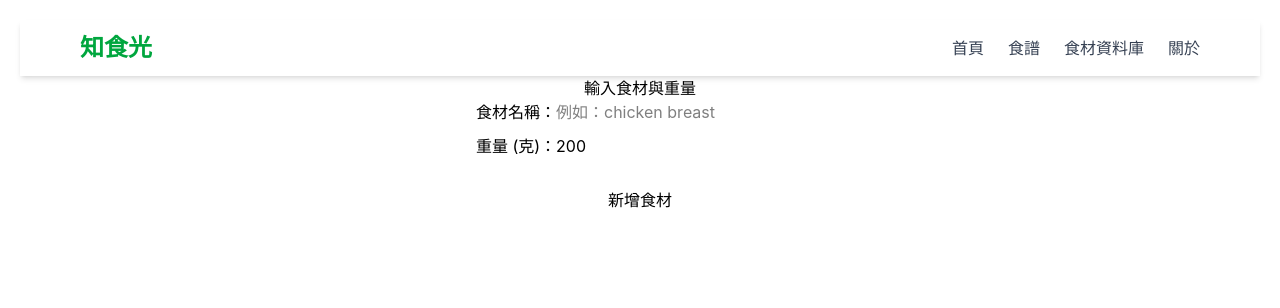
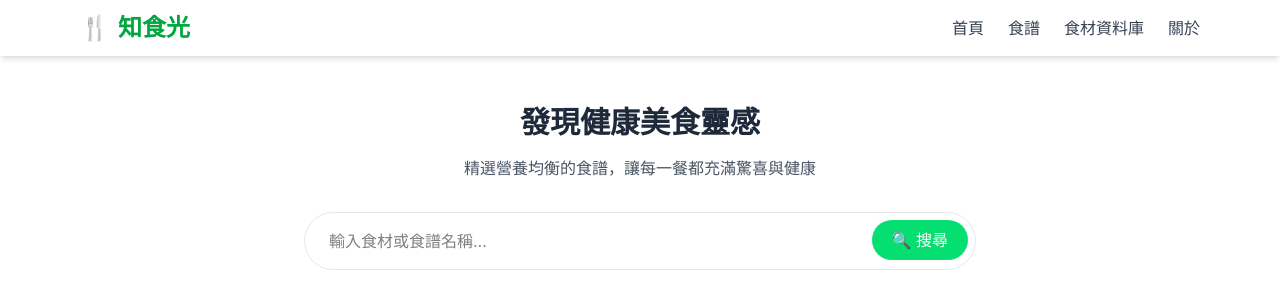
Before and after one commit to Sharon-Fu03/TimeToTasteProject, a React (Vite) app in the folder time_to_taste/: page / in a window 1280 px wide. Shown: the top 308 px of the page. Built offline with nearby package versions, Linux system fonts and the light colour scheme.

Commit message:
Link 增加

```diff
--- a/time_to_taste/package.json
+++ b/time_to_taste/package.json
@@ -17,6 +17,7 @@
     "lucide-react": "^0.544.0",
     "react": "^18.2.0",
     "react-dom": "^18.2.0",
+    "react-router-dom": "^7.9.1",
     "web-vitals": "^2.1.4"
   },
   "scripts": {
--- /dev/null
+++ b/time_to_taste/src/Home.jsx
@@ -0,0 +1,34 @@
+import React from "react";
+import Navbar from "./Navbar";
+const Home = () => {
+  return (
+    <div>
+        <Navbar/>
+
+    <main className="max-w-6xl mx-auto px-4 py-10 md:py-12">
+      {/* 搜尋區 */}
+      <div className="text-center mb-14 md:mb-16">
+        <h2 className="text-2xl md:text-3xl font-bold text-gray-800 mb-4">
+          發現健康美食靈感
+        </h2>
+        <p className="text-gray-600 max-w-2xl mx-auto mb-8">
+          精選營養均衡的食譜，讓每一餐都充滿驚喜與健康
+        </p>
+
+        <div className="max-w-2xl mx-auto relative">
+          <input
+            type="text"
+            placeholder="輸入食材或食譜名稱…"
+            className="w-full py-3 md:py-4 px-5 md:px-6 rounded-full border border-gray-200 focus:outline-none focus:ring-2 focus:ring-green-200 focus:border-transparent"
+          />
+          <button className="absolute right-2 top-2 bg-green-400 hover:bg-green-500 text-white py-2 px-5 rounded-full transition flex items-center">
+            🔍 搜尋
+          </button>
+        </div>
+      </div>
+    </main>
+    </div>
+  );
+};
+
+export default Home;
--- a/time_to_taste/src/Navbar.jsx
+++ b/time_to_taste/src/Navbar.jsx
@@ -1,5 +1,6 @@
 import { useState } from "react";
 import { Menu, X } from "lucide-react"; // 用於漢堡選單圖示
+import { Link } from "react-router-dom";
 
 export default function Navbar() {
   const [isOpen, setIsOpen] = useState(false);
@@ -8,19 +9,18 @@ export default function Navbar() {
     <nav className="w-full bg-white shadow-md">
       <div className="max-w-6xl mx-auto px-4 py-3 flex justify-between items-center">
         {/* Logo */}
-        <a href="/" className="text-2xl font-bold text-green-600">
+        <Link to="/" className="text-2xl font-bold text-green-600">
+          <span className="mr-2 text-green-500">🍴</span>
           知食光
-        </a>
+        </Link>
 
         {/* 桌面版選單 */}
-      <div className="hidden md:flex space-x-6 text-gray-700 font-medium">
-          <a href="/" className="hover:text-green-600">首頁</a>
-          <a href="/recipes" className="hover:text-green-600">食譜</a>
-          <a href="/foods" className="hover:text-green-600">食材資料庫</a>
-          <a href="/about" className="hover:text-green-600">關於</a>
+        <div className="hidden md:flex space-x-6 text-gray-700 font-medium">
+          <Link to="/" className="hover:text-green-600">首頁</Link>
+          <Link to="/app" className="hover:text-green-600">食譜</Link>
+          <Link to="/app" className="hover:text-green-600">食材資料庫</Link>
+          <Link to="/app" className="hover:text-green-600">關於</Link>
         </div>
-
-        {/* 手機版按鈕 */}
         <button
           className="md:hidden p-2 text-gray-700"
           onClick={() => setIsOpen(!isOpen)}
@@ -32,10 +32,10 @@ export default function Navbar() {
       {/* 手機版選單 */}
       {isOpen && (
         <div className="md:hidden bg-white shadow-md px-4 py-3 space-y-3">
-          <a href="/" className="block hover:text-green-600">首頁</a>
-          <a href="/recipes" className="block hover:text-green-600">食譜</a>
-          <a href="/foods" className="block hover:text-green-600">食材資料庫</a>
-          <a href="/about" className="block hover:text-green-600">關於</a>
+          <Link to="/" className="block hover:text-green-600">首頁</Link>
+          <Link to="/app" className="block hover:text-green-600">食譜</Link>
+          <Link to="/app" className="block hover:text-green-600">食材資料庫</Link>
+          <Link to="/app" className="block hover:text-green-600">關於</Link>
         </div>
       )}
     </nav>
--- a/time_to_taste/src/main.jsx
+++ b/time_to_taste/src/main.jsx
@@ -1,13 +1,20 @@
 import React from 'react';
 import ReactDOM from 'react-dom/client';
+import { BrowserRouter, Routes, Route } from 'react-router-dom';
 import './index.css';
 import App from './App.jsx';
 import reportWebVitals from './reportWebVitals';
-
+import Home from './Home.jsx';
 const root = ReactDOM.createRoot(document.getElementById('root'));
 root.render(
-  <React.StrictMode>
-    <App />
+ <React.StrictMode>
+    <BrowserRouter>
+      {/* <Navbar /> */}
+      <Routes>
+        <Route path="/" element={<Home />} />
+        <Route path="/app" element={<App />} />
+      </Routes>
+    </BrowserRouter>
   </React.StrictMode>
 );
 
```
Also changed, not shown: time_to_taste/src/App.css (+4 -4 lines), 1 other file (tests, documents, lock files or other folders).
